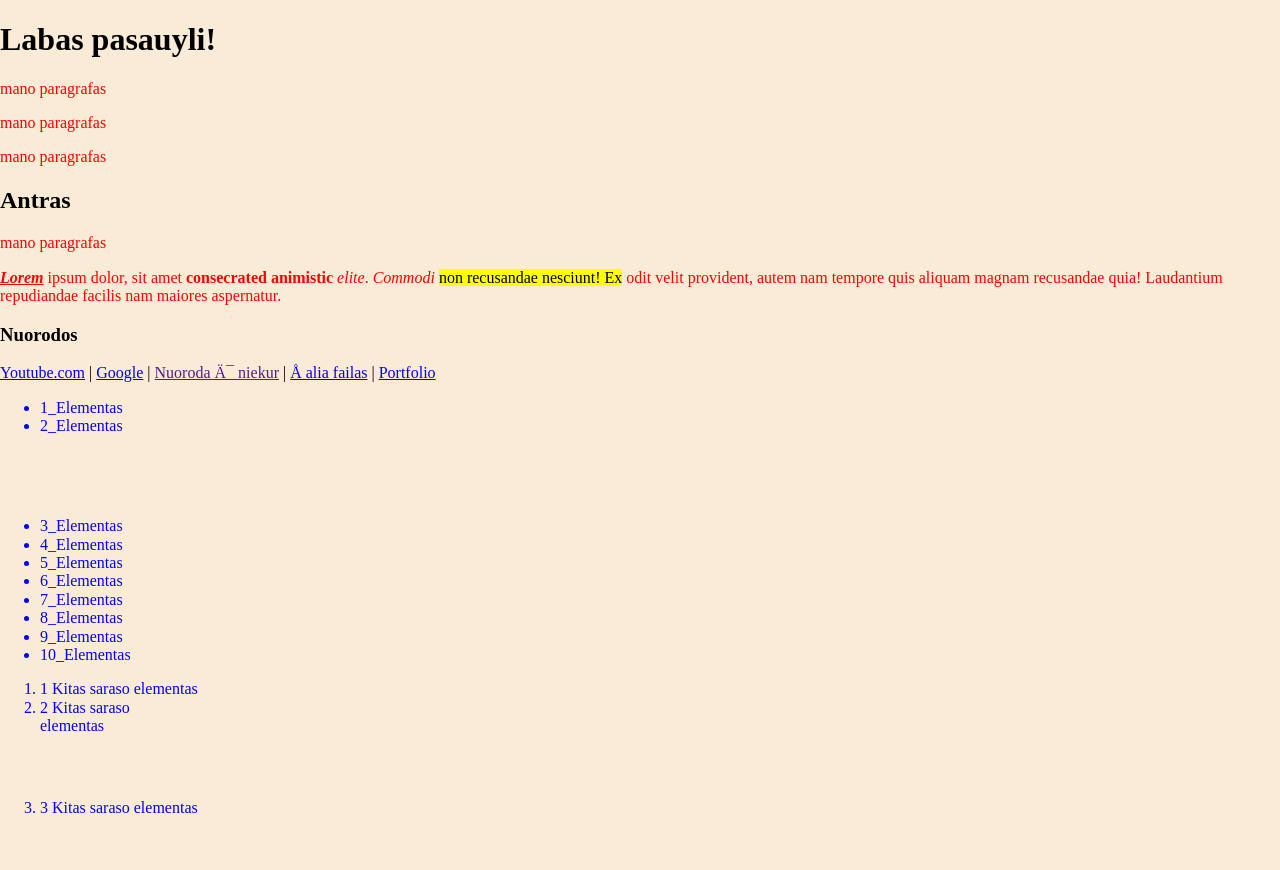
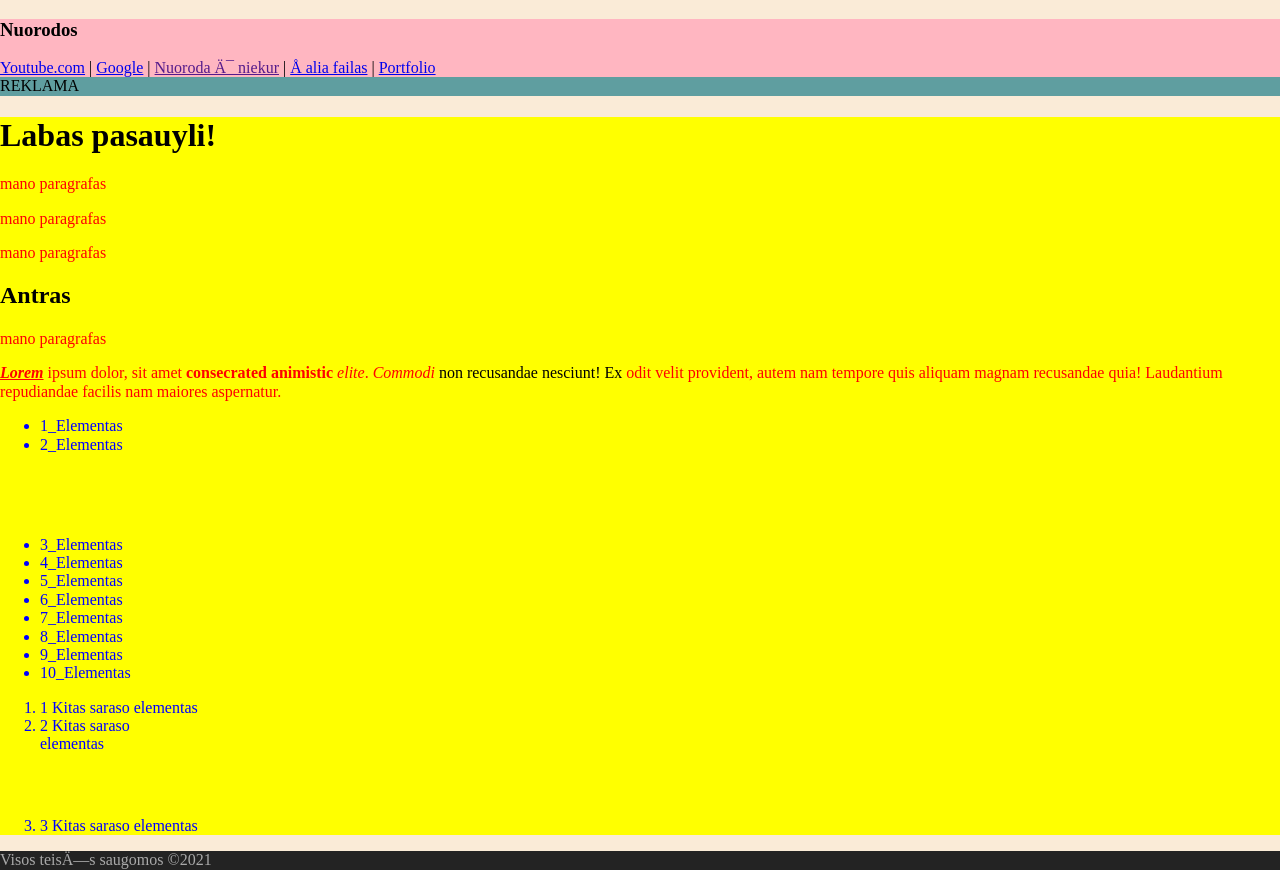
Before and after one commit to kaunas-coding-school/KCS_211118, a PHP site: page / in a window 1280 px wide. Before the commit the page ends 813 px from the top, so only its background shows below. Run offline with PHP 8.4, Linux system fonts and the light colour scheme.

Commit message:
html CSS layout

```diff
--- a/css/mano_dizainas.css
+++ b/css/mano_dizainas.css
@@ -11,6 +11,22 @@ li:nth-child(2) {
     height: 100px;
 }
 
+/* ---- Layout ---- */
+
 body {
     background-color: antiquewhite;
 }
+
+header {
+    background-color: lightpink;
+}
+aside {
+    background-color: cadetblue;
+}
+main {
+    background-color: yellow;
+}
+footer {
+    background-color: #232323;
+    color: darkgray;
+}
--- a/index.html
+++ b/index.html
@@ -6,28 +6,30 @@
         <link rel="stylesheet" href="css/mano_dizainas.css">
     </head>
     <body>
-
-        <h1>Labas pasauyli!</h1>
-
-        <p>mano paragrafas</p>
-
-        <p>mano paragrafas</p>
-
-        <p>mano paragrafas</p>
-
-        <h2>Antras</h2>
-
-        <p>mano paragrafas</p>
-
-        <p><b><i><ins>Lorem</ins></i></b> ipsum dolor, sit amet <b>consecrated</b> <strong>animistic</strong> <i>elite</i>.
-            <em>Commodi</em> <mark>non recusandae nesciunt! Ex</mark> odit velit provident, autem nam tempore quis aliquam
-            magnam recusandae quia! Laudantium repudiandae facilis nam maiores aspernatur.</p>
-
+        <header>
             <h3>Nuorodos</h3>
             <a href="https://youtube.com/">Youtube.com</a> | <a href="https://google.com" target="_blank">Google</a> |
             <a href="">Nuoroda į niekur</a> | <a href="kontaktai.html">Šalia failas</a> |
             <a href="/html/portfolio.html">Portfolio</a>
-
+        </header>
+        <aside>
+            <span>REKLAMA</span>
+        </aside>
+        <main>
+            <h1>Labas pasauyli!</h1>
+            <p>mano paragrafas</p>
+            <p>mano paragrafas</p>
+            <p>mano paragrafas</p>
+            <h2>Antras</h2>
+            <p>mano paragrafas</p>
+            <p><b><i>
+                <ins>Lorem</ins>
+            </i></b> ipsum dolor, sit amet <b>consecrated</b> <strong>animistic</strong> <i>elite</i>.
+                <em>Commodi</em>
+                <mark>non recusandae nesciunt! Ex</mark>
+                odit velit provident, autem nam tempore quis aliquam
+                magnam recusandae quia! Laudantium repudiandae facilis nam maiores aspernatur.
+            </p>
             <ul>
                 <li>1_Elementas</li>
                 <li>2_Elementas</li>
@@ -46,6 +48,9 @@
                 <li>2 Kitas saraso elementas</li>
                 <li>3 Kitas saraso elementas</li>
             </ol>
-
+        </main>
+        <footer>
+            Visos teisės saugomos &copy;2021
+        </footer>
     </body>
 </html>
```
Lines whose indentation alone changed are shown as unchanged.
